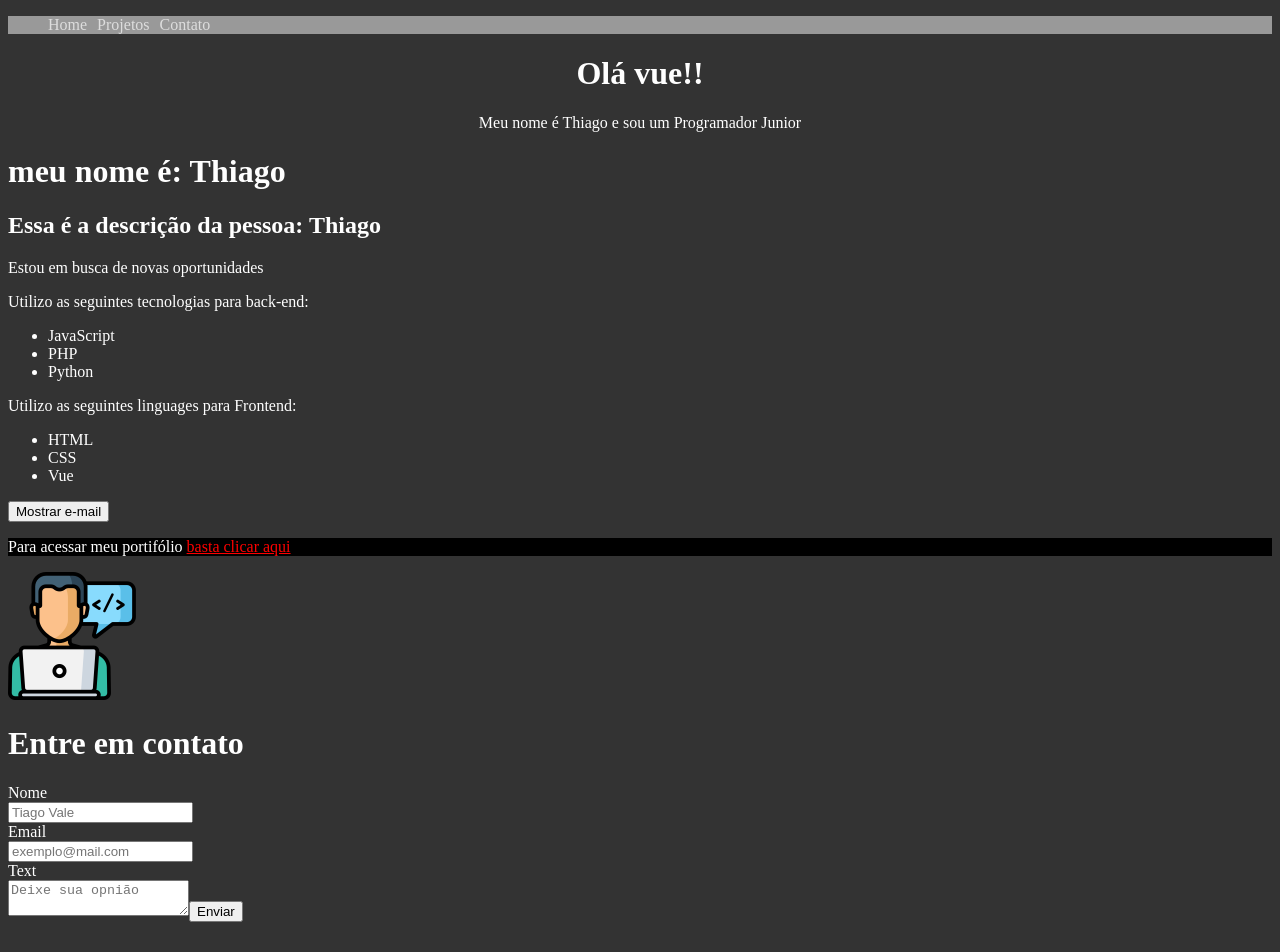
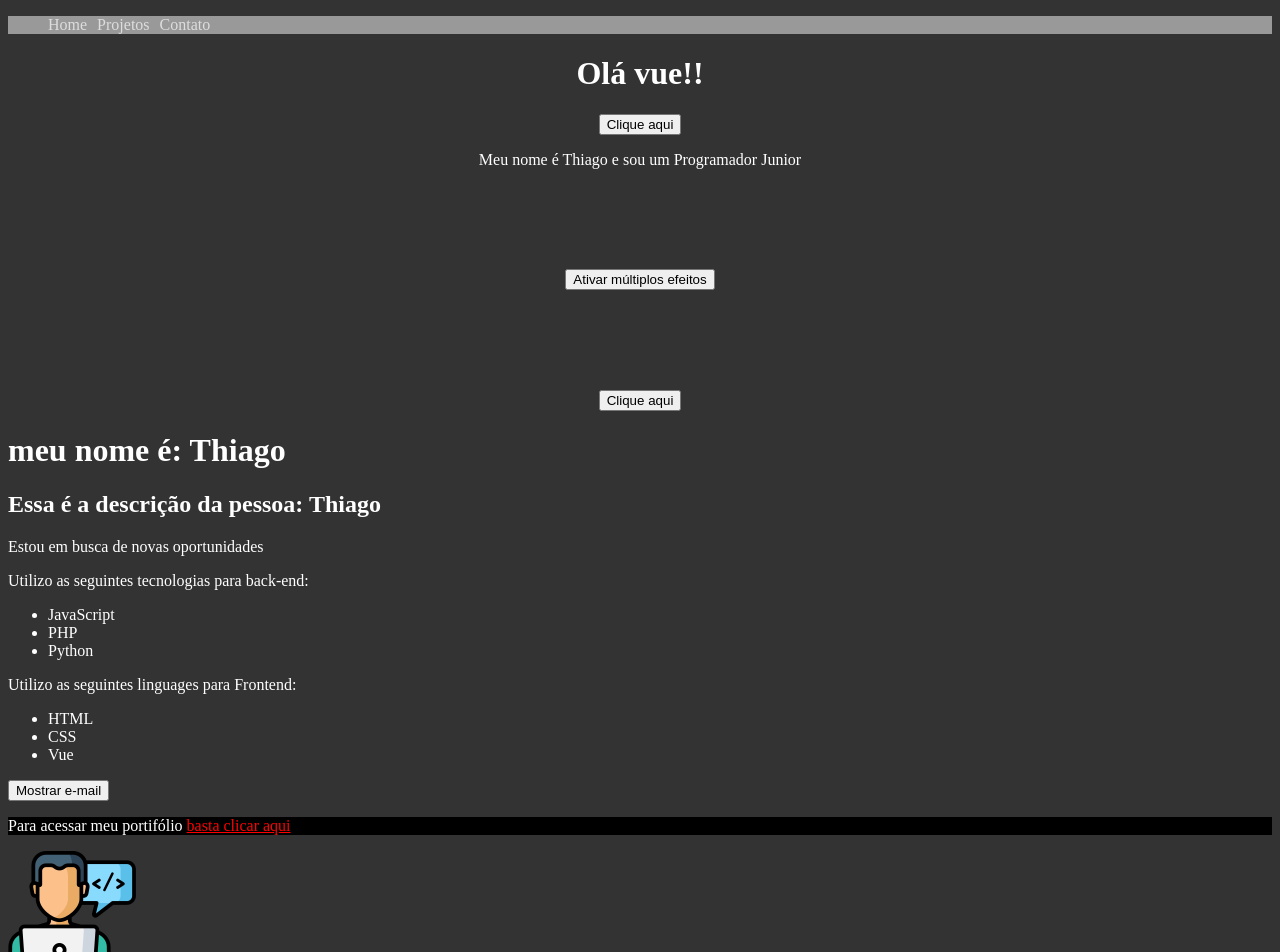
Before and after one commit to Fulozz/2_project_vue, a Vue app: page / in a window 1280 px wide. Shown: the top 952 px of the page. Before the commit the page ends 930 px from the top, so only its background shows below. Built offline with nearby package versions, Linux system fonts and the light colour scheme.

Commit message:
Multiple Events, Form Functions and more

```diff
--- a/src/components/Form.vue
+++ b/src/components/Form.vue
@@ -1,14 +1,14 @@
 <template>
-    <form name="meu_form">
+    <form name="meu_form" action="" @submit="enviarFormulario($event)">
 
   <h1>Entre em contato</h1>
     <div>
         <div><label for="nome">Nome</label></div>
-  <input type="text" id="nomeid" placeholder="Tiago Vale" required="required" name="nome" />
+  <input type="text" v-model="name" placeholder="Nome" />
 </div>
     <div>
         <div><label for="email">Email</label></div>
-  <input type="email" id="emailid" placeholder="exemplo@mail.com" name="email" />
+  <input type="email" v-model="email" id="emailid" placeholder="exemplo@mail.com" name="email" />
 
 </div>
     <div>
@@ -23,10 +23,26 @@ export default {
     name: 'Form',
     components:{
 
+    },data(){
+        return{
+            name: '',
+            email: ''
+        }
     },
     methods: {
-        enviarFormulario() {
+        enviarFormulario(e) {
+            const name = this.name;
+            const email = this.email;
+
+            e.preventDefault();
             console.log("Formulario Enviado");
+            console.log("O nome é: " + name);
+            console.log("O email é: " + email);
+
+
+            // Ajax
+
+            // Inserir no banco de dados
         }
     }
 }
--- a/src/components/LifeCycle.vue
+++ b/src/components/LifeCycle.vue
@@ -14,13 +14,11 @@ export default {
         setTimeout(()=>{
             this.nome = 'None'
         }, 1000);
-            this.lifeCycle()
     },
     mounted() {
         setTimeout(()=>{
             this.nome = 'Thiago'
         }, 2000);
-            this.lifeCycle()
     },
     methods:{
         lifeCycle(){
--- /dev/null
+++ b/src/components/MultiplosEventos.vue
@@ -0,0 +1,36 @@
+<template>
+    <div>
+        <button @click="primeiro(txt1,$event), segundo(txt2,$event), terceiro($event)">Ativar múltiplos efeitos</button>
+        <p>{{ multiplos_eventos}}</p>
+        </div>
+</template>
+
+<script>
+export default {
+    name: 'MultiplosEventos',
+    data(){
+        return{
+            multiplos_eventos: "",
+            txt1: "Primeiro evento!",
+            txt2: "Segundo evento!"
+        }
+    },
+    methods:{
+        primeiro(txt, e){
+            this.multiplos_eventos = txt;
+        },
+        segundo(txt, e){
+            setTimeout(() => this.multiplos_eventos = txt, 500)
+        },
+        terceiro(txt, e){
+            setTimeout(() => this.multiplos_eventos = "", 1500)
+        }
+    }
+}
+</script>
+
+<style scoped>
+    div{
+        margin: 100px;
+    }
+</style>
--- a/src/components/PrimeiroComponente.vue
+++ b/src/components/PrimeiroComponente.vue
@@ -1,13 +1,23 @@
 <template>
     <div class="primeiroComponente">
     <h1>Olá vue!! </h1>
+    <Reutilizacao />
     <p>Meu nome é {{ nome}} e sou um {{ profissao }} </p>
+    <MultiplosEventos />
+    <Reutilizacao />
+
     </div>
 </template>
 
 <script>
+    import MultiplosEventos from './MultiplosEventos'
+    import Reutilizacao from './Reutilizacao.vue'
 export default {
     name: 'PrimeiroComponente',
+    components:{
+        MultiplosEventos,
+        Reutilizacao
+    },
     data(){
         return{
             nome: "Thiago",
--- /dev/null
+++ b/src/components/Reutilizacao.vue
@@ -0,0 +1,24 @@
+<template>
+    <div>
+        <button @click="ativar">Clique aqui</button>
+        <span v-show="ativou">Ativado!</span>
+    </div>
+</template>
+<script>
+export default {
+    name: 'Reutilizacao',
+    data(){
+        return{
+            ativou: false
+        }
+    },
+    methods: {
+        ativar(){
+            this.ativou = !this.ativou
+        }
+    }
+}
+</script>
+<style scoped>
+
+</style>
```
